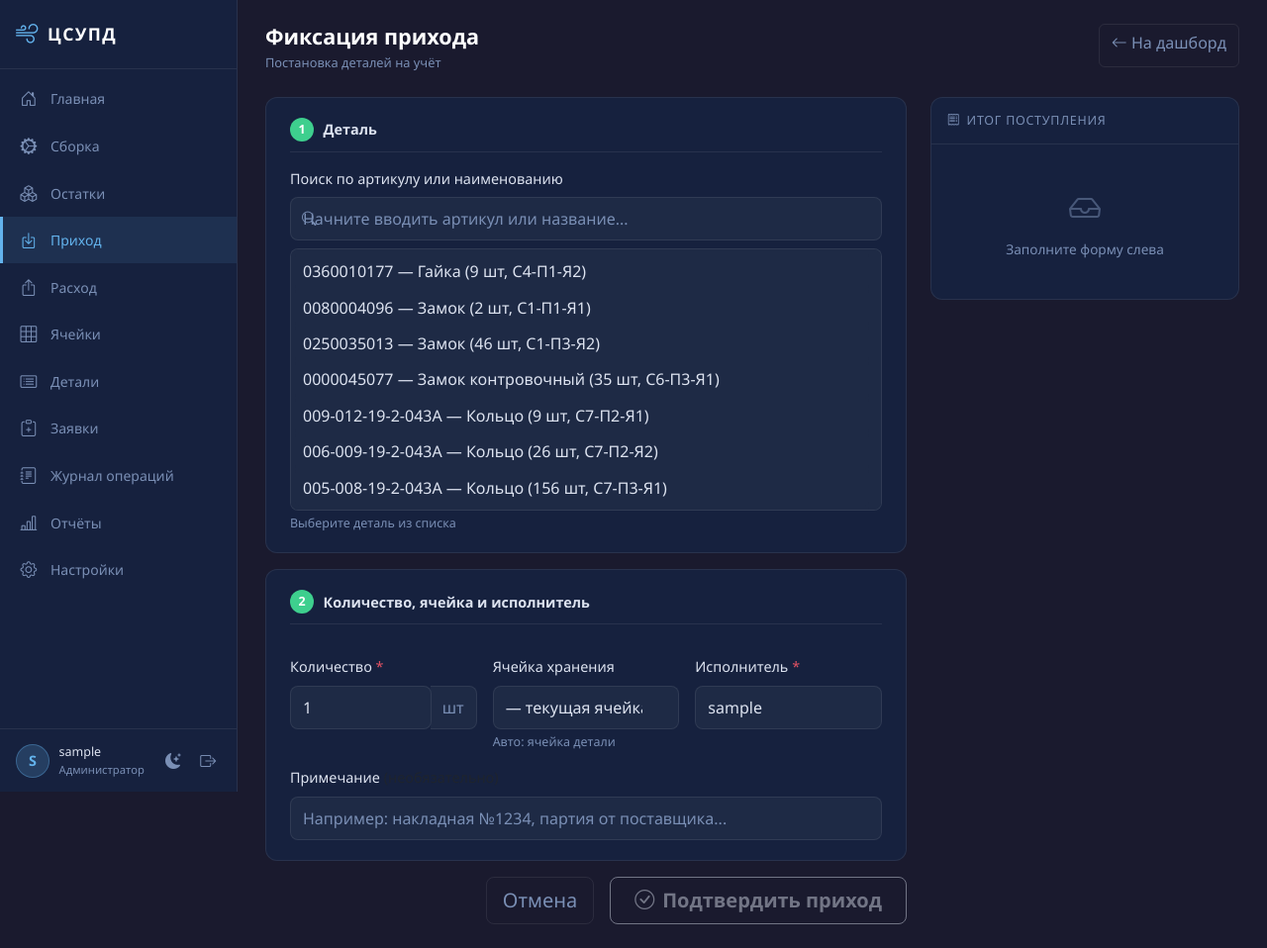
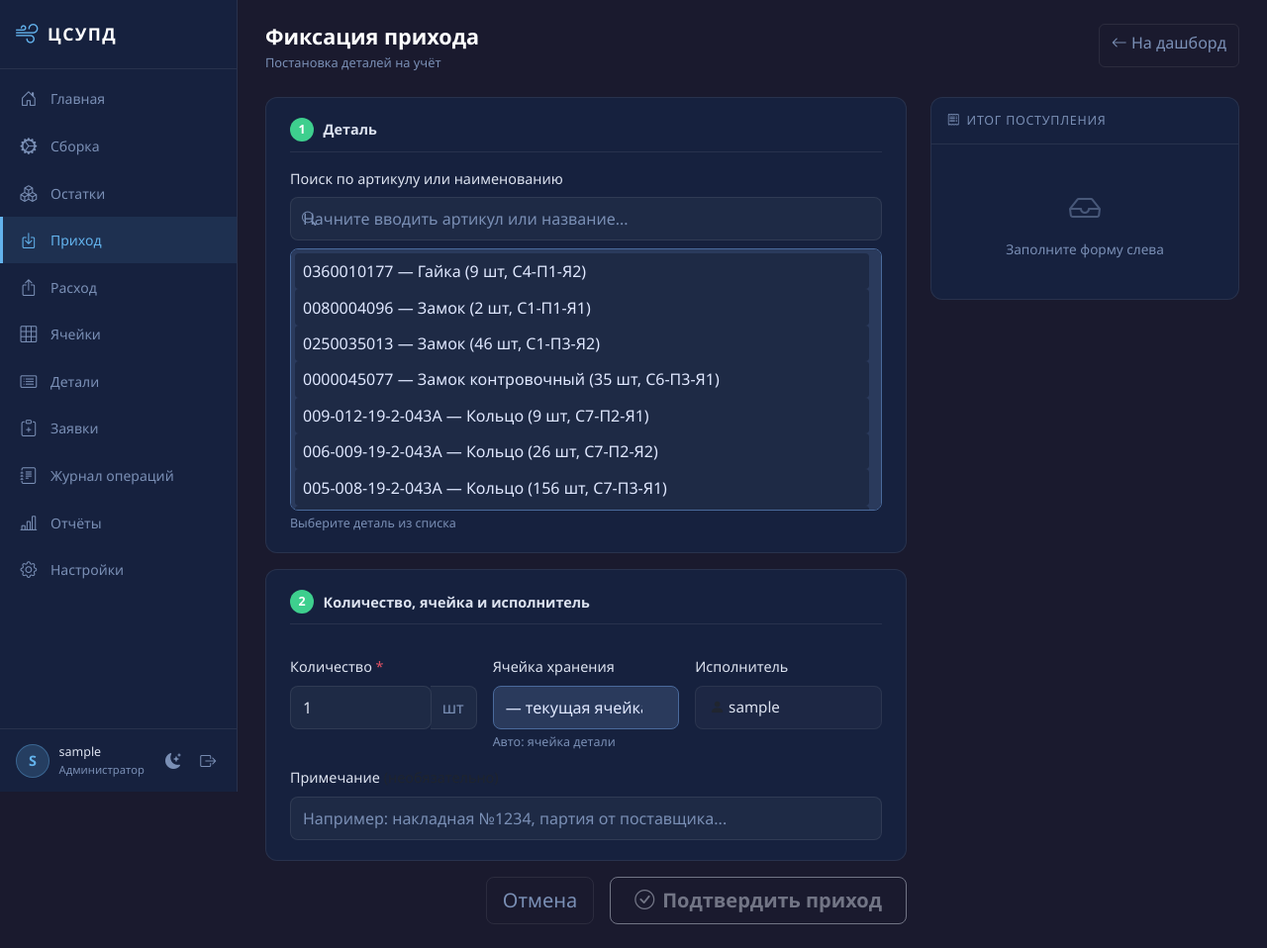
Before and after one commit to Romanenkovv18/csupd, a Flask app: page /prikhod in a window 1280 px wide. Shown: the whole page at 99% size. Run offline with Flask 3, Linux system fonts and the light colour scheme; the visitor is signed in with stand-in values (Sample User, id 1); data comes from the database, SQL or seed files in the repository.

Commit message:
fix: кнопка Пополнить в /details, ФИО из сессии вместо ввода, читаемые select-элементы

```diff
--- a/app.py
+++ b/app.py
@@ -190,13 +190,12 @@ def raskhod():
         quantity_raw   = request.form.get('quantity', '').strip()
         engine_number  = request.form.get('engine_number', '').strip()
         assembly_stage = request.form.get('assembly_stage', '').strip()
-        operator       = request.form.get('operator', '').strip()
+        operator       = session.get('full_name') or session.get('username', '')
 
         errors = []
         if not part_id:       errors.append('Выберите деталь.')
         if not engine_number: errors.append('Укажите номер двигателя.')
         if not assembly_stage:errors.append('Выберите этап сборки.')
-        if not operator:      errors.append('Укажите исполнителя.')
         if not quantity_raw or not quantity_raw.isdigit() or int(quantity_raw) < 1:
             errors.append('Количество должно быть целым числом больше нуля.')
 
@@ -256,7 +255,7 @@ def raskhod():
         parts=parts,
         assembly_stages=ASSEMBLY_STAGES,
         form=request.form,
-        default_operator=session.get('full_name', ''),
+        current_operator=session.get('full_name') or session.get('username', ''),
     )
 
 
@@ -271,12 +270,11 @@ def prikhod():
         part_id      = request.form.get('part_id', '').strip()
         quantity_raw = request.form.get('quantity', '').strip()
         cell_id      = request.form.get('cell_id', '').strip()
-        operator     = request.form.get('operator', '').strip()
+        operator     = session.get('full_name') or session.get('username', '')
         notes        = request.form.get('notes', '').strip()
 
         errors = []
         if not part_id:  errors.append('Выберите деталь.')
-        if not operator: errors.append('Укажите исполнителя.')
         if not quantity_raw or not quantity_raw.isdigit() or int(quantity_raw) < 1:
             errors.append('Количество должно быть целым числом больше нуля.')
 
@@ -334,12 +332,14 @@ def prikhod():
         'SELECT id, cell_code FROM storage_cells ORDER BY cell_code'
     ).fetchall()
 
+    selected_part_id = request.args.get('part_id', '')
     db.close()
     return render_template('prikhod.html',
         parts=parts,
         cells=cells,
         form=request.form,
-        default_operator=session.get('full_name', ''),
+        selected_part_id=selected_part_id,
+        current_operator=session.get('full_name') or session.get('username', ''),
     )
 
 
--- a/static/css/style.css
+++ b/static/css/style.css
@@ -63,7 +63,11 @@ body.light-theme .su-role           { color: #718096; }
 body.light-theme .su-logout         { color: #718096; }
 body.light-theme .main-content      { background: var(--bg); }
 body.light-theme .fc-dark,
-body.light-theme .form-select.fc-dark { background: #fff; border-color: #cbd5e0; color: #1a202c; }
+body.light-theme .form-select.fc-dark,
+body.light-theme select.fc-dark { background: #fff !important; border-color: #cbd5e0 !important; color: #1a202c !important; }
+body.light-theme select.fc-dark option,
+body.light-theme .form-select.fc-dark option { background: #fff; color: #1a202c; }
+body.light-theme .form-control-readonly { background: #f7fafc; border-color: #e2e8f0; color: #1a202c; }
 body.light-theme .igt-dark          { background: #edf2f7; border-color: #cbd5e0; color: #4a5568; }
 body.light-theme .modal-dark        { background: #ffffff; border-color: #e2e8f0; }
 body.light-theme .modal-dark-header,
@@ -617,6 +621,24 @@ body {
   min-height: 44px;
 }
 
+/* select и option — читаемый цвет фона */
+select.fc-dark,
+.form-select.fc-dark {
+  background-color: #2a3a5c !important;
+  color: #e0e8ff !important;
+  border: 1px solid #4a6a9c !important;
+}
+select.fc-dark option,
+.form-select.fc-dark option {
+  background: #1e2a45;
+  color: #e0e8ff;
+}
+select.fc-dark option:checked,
+.form-select.fc-dark option:checked {
+  background: #3a5a8c;
+  color: #fff;
+}
+
 .fc-dark::placeholder { color: var(--text-muted) !important; }
 
 .fc-dark:focus {
@@ -625,9 +647,45 @@ body {
   background: var(--bg-card) !important;
   color: var(--text) !important;
 }
+select.fc-dark:focus,
+.form-select.fc-dark:focus {
+  background-color: #2a3a5c !important;
+  border-color: var(--accent) !important;
+  color: #e0e8ff !important;
+}
 
 .fc-dark.is-invalid {
   border-color: var(--red) !important;
+}
+
+/* Read-only поле исполнителя */
+.form-control-readonly {
+  display: flex;
+  align-items: center;
+  min-height: 44px;
+  padding: 0.5rem 0.85rem;
+  background: rgba(255,255,255,0.03);
+  border: 1px solid rgba(255,255,255,0.06);
+  border-radius: 8px;
+  color: var(--text-primary);
+  font-size: 0.95rem;
+}
+
+/* Кнопка «Пополнить» в таблице деталей */
+.det-replenish-btn {
+  background: rgba(72,187,120,0.1);
+  border: 1px solid rgba(72,187,120,0.3);
+  color: #68d391;
+  font-size: 0.78rem;
+  padding: 0.2rem 0.65rem;
+  border-radius: 6px;
+  white-space: nowrap;
+  transition: all 0.15s;
+}
+.det-replenish-btn:hover {
+  background: rgba(72,187,120,0.2);
+  border-color: rgba(72,187,120,0.5);
+  color: #9ae6b4;
 }
 
 .igt-dark {
--- a/templates/prikhod.html
+++ b/templates/prikhod.html
@@ -42,7 +42,7 @@
                   data-article="{{ p.article }}"
                   data-cell-id="{{ p.cell_id }}"
                   data-cell-code="{{ p.cell_code }}"
-                  {{ 'selected' if form and form.part_id == p.id|string else '' }}>
+                  {{ 'selected' if (form and form.part_id == p.id|string) or (not form.part_id and selected_part_id == p.id|string) else '' }}>
             {{ p.article }} — {{ p.name }} ({{ p.quantity }} {{ p.unit }}, {{ p.cell_code }})
           </option>
           {% endfor %}
@@ -82,12 +82,10 @@
           </div>
 
           <div class="col-sm-4">
-            <label class="form-label">Исполнитель <span class="req">*</span></label>
-            <input type="text" name="operator" id="operator"
-                   class="form-control fc-dark"
-                   placeholder="ФИО или табельный №"
-                   value="{{ form.operator if form else default_operator }}"
-                   required>
+            <label class="form-label">Исполнитель</label>
+            <div class="form-control-readonly">
+              <i class="bi bi-person-fill me-1 text-muted"></i>{{ current_operator }}
+            </div>
           </div>
 
           <div class="col-12">
@@ -166,7 +164,6 @@
   const partSearch    = document.getElementById('part-search');
   const qtyInput      = document.getElementById('quantity');
   const cellSelect    = document.getElementById('cell_id');
-  const operatorInput = document.getElementById('operator');
   const submitBtn     = document.getElementById('submit-btn');
 
   // ── Фильтрация списка деталей ───────────────────────────────
@@ -204,10 +201,8 @@
   });
 
   // ── Обновление панели ───────────────────────────────────────
-  [qtyInput, cellSelect, operatorInput]
-    .forEach(el => el.addEventListener('change', refresh));
-  [qtyInput, operatorInput]
-    .forEach(el => el.addEventListener('input', refresh));
+  [qtyInput, cellSelect].forEach(el => el.addEventListener('change', refresh));
+  qtyInput.addEventListener('input', refresh);
 
   function refresh() {
     const opt     = partSelect.options[partSelect.selectedIndex];
@@ -222,7 +217,7 @@
                    ? cellOpt.text
                    : opt.dataset.cellCode;
 
-    const allFilled = qty > 0 && operatorInput.value.trim();
+    const allFilled = qty > 0;
 
     document.getElementById('confirm-empty').style.display = allFilled ? 'none' : '';
     document.getElementById('confirm-body').style.display  = allFilled ? '' : 'none';
@@ -236,8 +231,21 @@
       document.getElementById('c-after').textContent   = (stock + qty) + ' ' + unit;
     }
 
-    submitBtn.disabled = !(qty > 0 && operatorInput.value.trim() && partSelect.value);
+    submitBtn.disabled = !(qty > 0 && partSelect.value);
   }
+
+  // ── Предвыбор детали из URL-параметра (?part_id=) ──────────
+  {% if selected_part_id %}
+  (function() {
+    const pid = "{{ selected_part_id }}";
+    Array.from(partSelect.options).forEach(opt => {
+      if (opt.value === pid) {
+        opt.selected = true;
+        partSelect.dispatchEvent(new Event('change'));
+      }
+    });
+  })();
+  {% endif %}
 
   refresh();
 })();
```
Also changed, not shown: templates/details.html (+14 -0 lines), templates/raskhod.html (+8 -13 lines).
